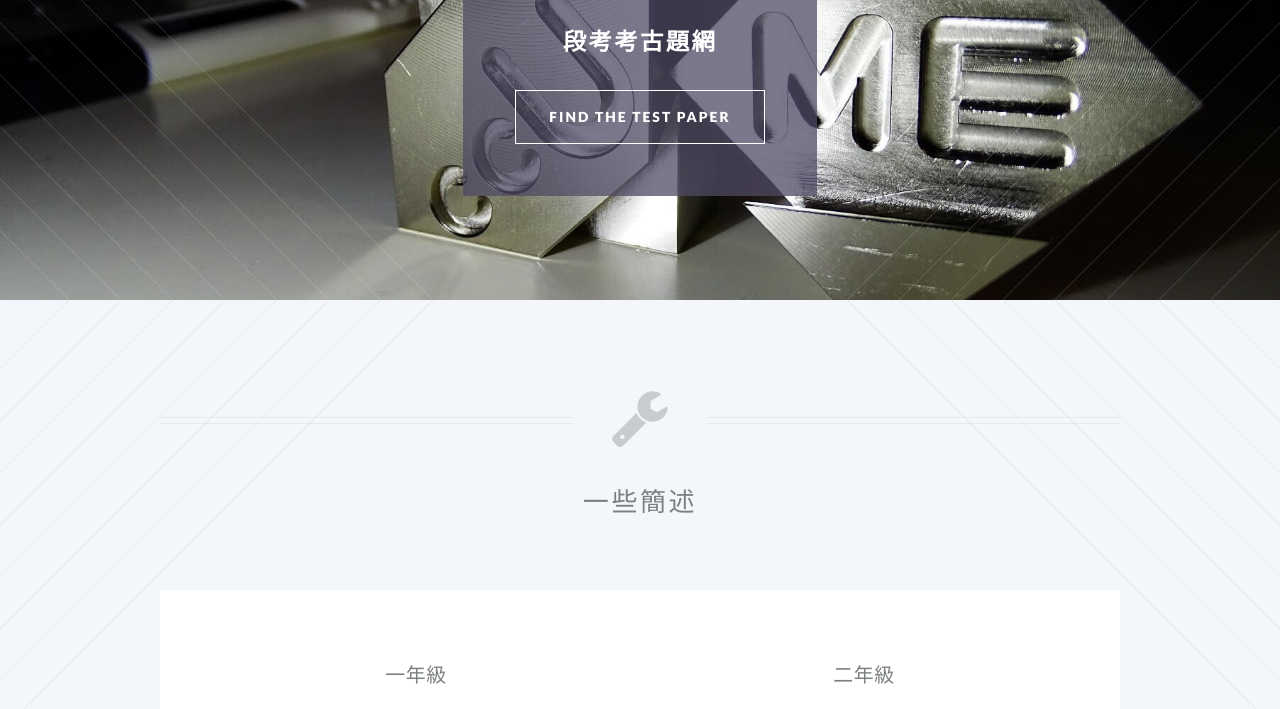
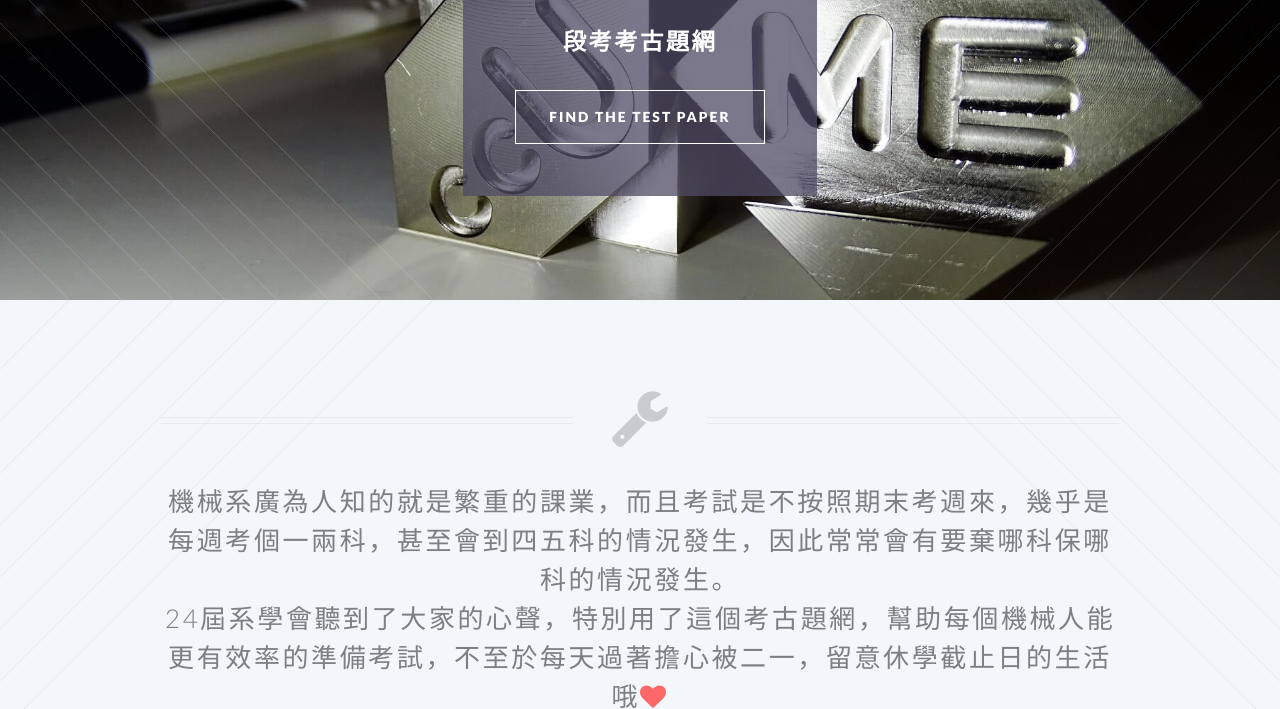
Before and after one commit to CCUMESA/exam_record, a plain HTML site: page index.html in a window 1280 px wide. Shown: the part 243-952 px from the top of the page. Drawn offline with Linux system fonts and the light colour scheme.

Commit message:
首頁新增介紹

```diff
--- a/index.html
+++ b/index.html
@@ -24,6 +24,7 @@
 			<link rel="stylesheet" href="css/style-wide.css" />
 			<link rel="stylesheet" href="css/style-noscript.css" />
 		</noscript>
+
 		<!--[if lte IE 8]><link rel="stylesheet" href="css/ie/v8.css" /><![endif]-->
 		<!--[if lte IE 9]><link rel="stylesheet" href="css/ie/v9.css" /><![endif]-->
 	</head>
@@ -80,7 +81,8 @@
 
 				<header class="special container">
 					<span class="icon fa-wrench"></span>
-					<h2>一些簡述 <strong></strong> <h2>
+					<h2>機械系廣為人知的就是繁重的課業，而且考試是不按照期末考週來，幾乎是每週考個一兩科，甚至會到四五科的情況發生，因此常常會有要棄哪科保哪科的情況發生。</h2>
+					<h2>24屆系學會聽到了大家的心聲，特別用了這個考古題網，幫助每個機械人能更有效率的準備考試，不至於每天過著擔心被二一，留意休學截止日的生活哦<a class="fa fa-heart" style="color: rgb(255, 104, 104);"></a><h2>
 
 				</header>
 
```
